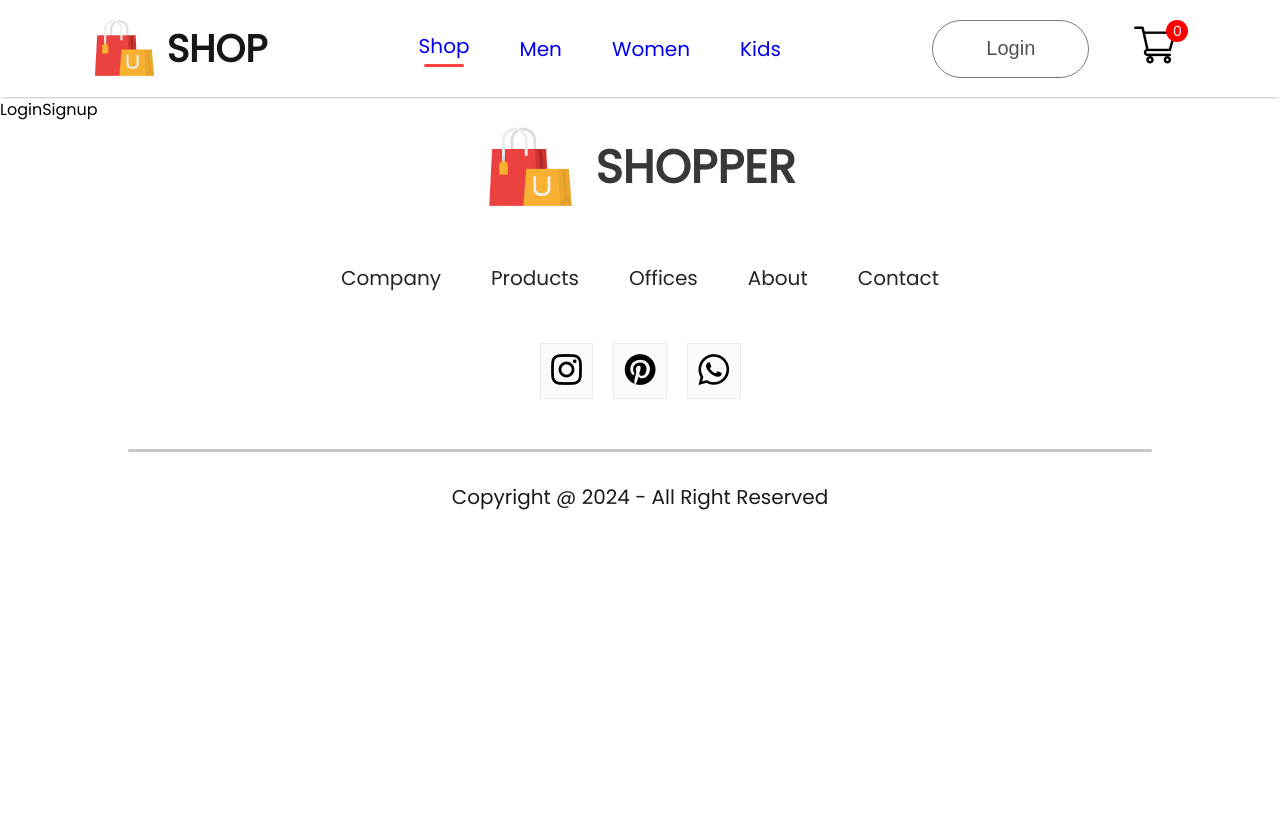
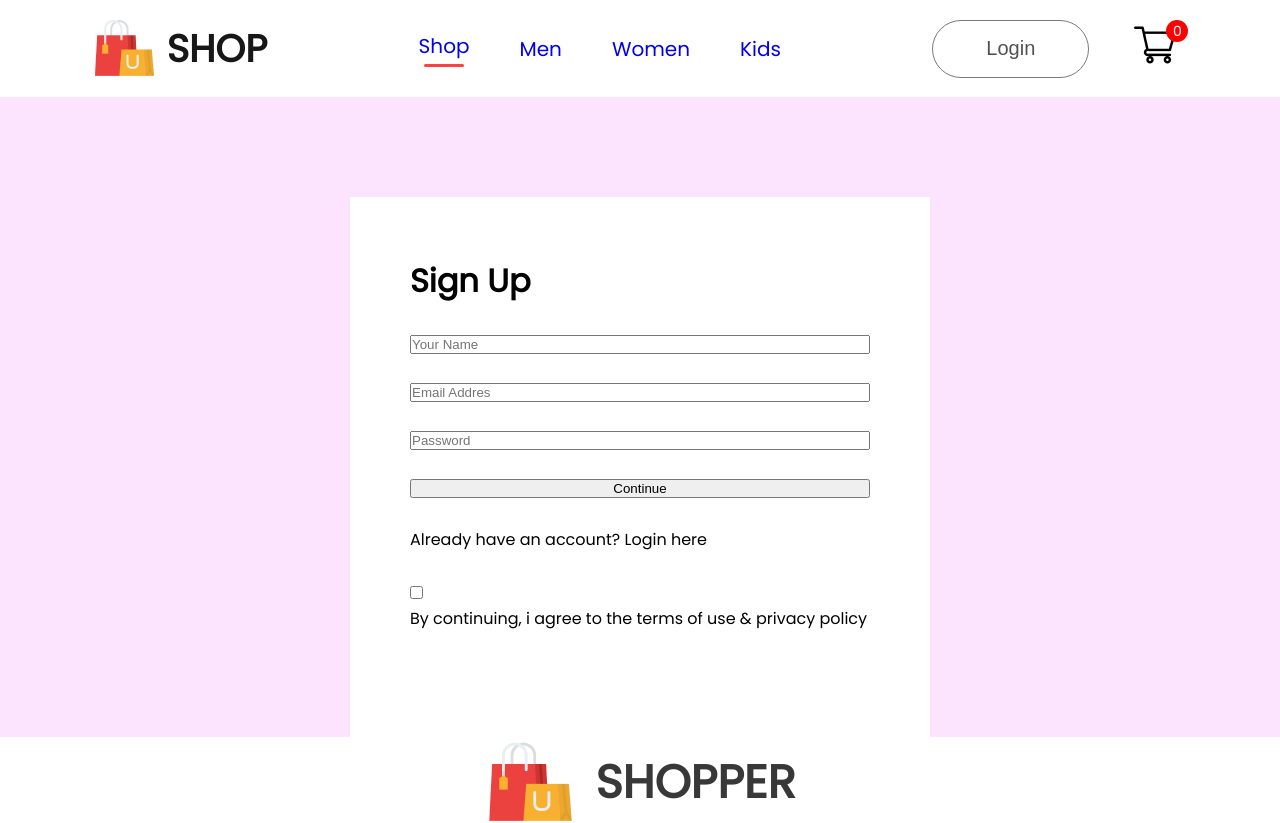
Before and after one commit to DouglasWillianBasilio/ecommerceFullStack, a React (Create React App) app in the folder frontend/: page /login in a window 1280 px wide. Shown: the top 823 px of the page. Before the commit the page ends 800 px from the top, so only its background shows below. Built offline with nearby package versions, Linux system fonts and the light colour scheme.

Commit message:
update login page

```diff
--- /dev/null
+++ b/frontend/src/Pages/CSS/LoginSignup.css
@@ -0,0 +1,25 @@
+.loginsignup {
+    width: 100%;
+    height: 80vh;
+    background: #fce3fe;
+    padding-top: 100px;
+}
+
+.loginsignup-container {
+    width: 580px;
+    height: 600px;
+    background: white;
+    margin: auto;
+    padding: 40px 60px;
+}
+
+.loginsignup-container h1 {
+    margin: 20px 0px;
+}
+
+.loginsignup-fields {
+    display: flex;
+    flex-direction: column;
+    gap: 29px;
+    margin-top: 30px;
+}
--- a/frontend/src/Pages/LoginSignup.jsx
+++ b/frontend/src/Pages/LoginSignup.jsx
@@ -1,7 +1,23 @@
 import React from 'react'
+import './CSS/LoginSignup.css'
 
 export const LoginSignup = () => {
   return (
-    <div>LoginSignup</div>
+    <div className='loginsignup'>
+    <div className="loginsignup-container">
+      <h1>Sign Up</h1>
+      <div className="loginsignup-fields">
+        <input type="text" placeholder='Your Name' />
+        <input type="email" placeholder='Email Addres' />
+        <input type="password" placeholder='Password' />
+        <button>Continue</button>
+        <p className="loginsignup-login">Already have an account? <span>Login here</span></p>
+        <div className="loginsignup-agree">
+          <input type="checkbox" name='' id='' />
+          <p>By continuing, i agree to the terms of use & privacy policy</p>
+        </div>
+      </div>
+    </div>
+    </div>
   )
 }
```
